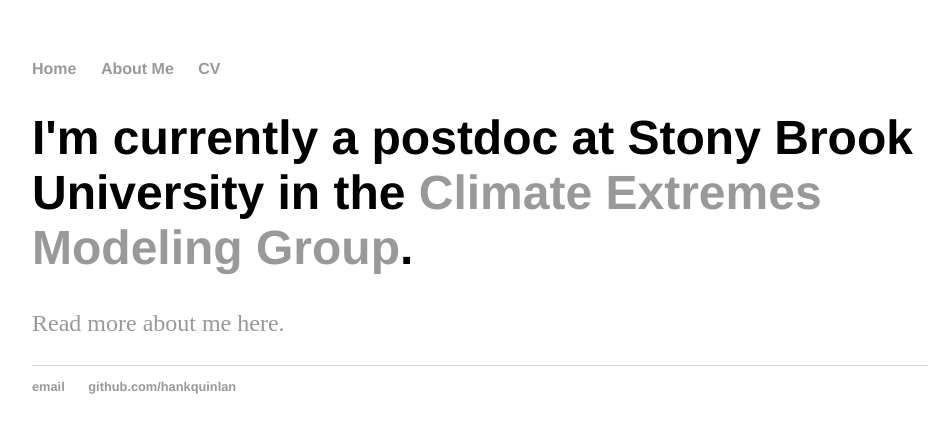
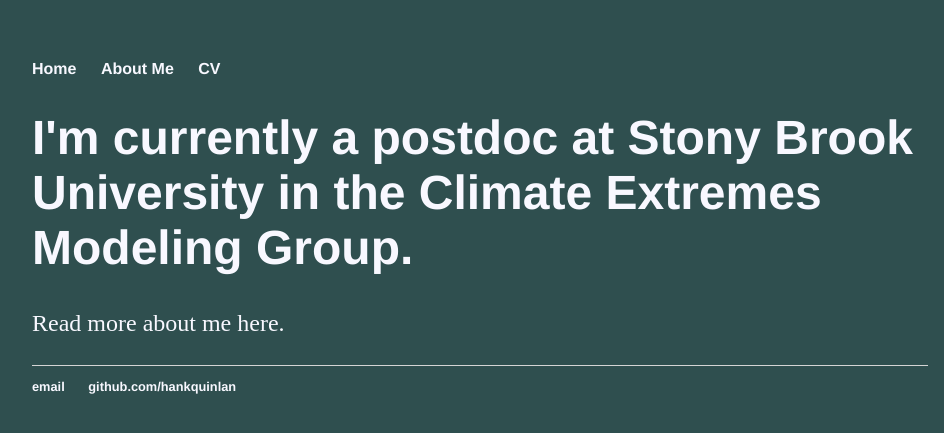
Before and after one commit to alyssa-stansfield/alyssa-stansfield.github.io, a Jekyll site: the page built from index.html, in a window 1280 px wide. Shown: the top 433 px of the page, without its empty margins (160-1104 px from the left). Built offline with Jekyll 4.4.1, drawn with Linux system fonts in a browser that asks for light colours.

Commit message:
Update main.css
Changing background and text colors

```diff
--- a/css/main.css
+++ b/css/main.css
@@ -1,6 +1,7 @@
 body {
     margin: 60px auto;
     width: 70%;
+    background-color: #2F4F4F;
 }
 nav ul, footer ul {
     font-family:'Helvetica', 'Arial', 'Sans-Serif';
@@ -14,7 +15,7 @@
 }
 a {
     text-decoration: none;
-    color: #999;
+    color: #F8F8FF;
 }
 a:hover {
     text-decoration: underline;
@@ -22,11 +23,12 @@
 h1 {
     font-size: 3em;
     font-family:'Helvetica', 'Arial', 'Sans-Serif';
+    color:#F8F8FF;
 }
 p {
     font-size: 1.5em;
     line-height: 1.4em;
-    color: #333;
+    color: #F8F8FF;
 }
 footer {
     border-top: 1px solid #d5d5d5;
```
